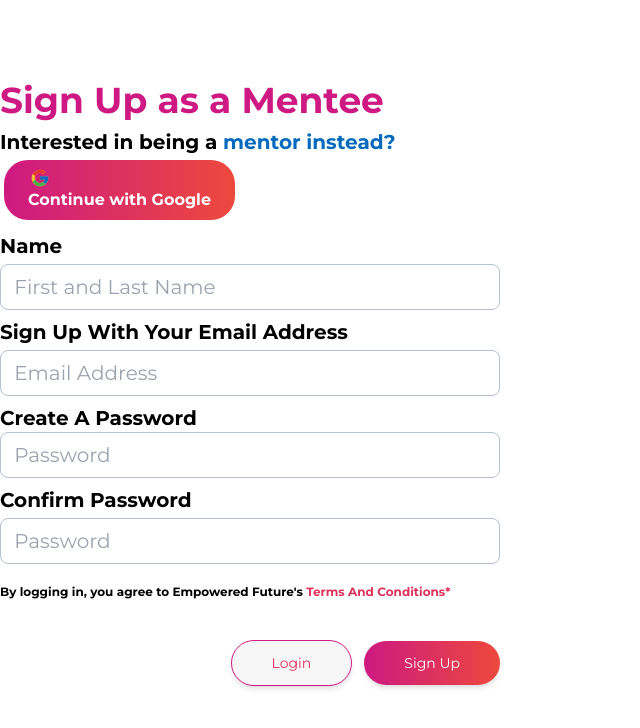
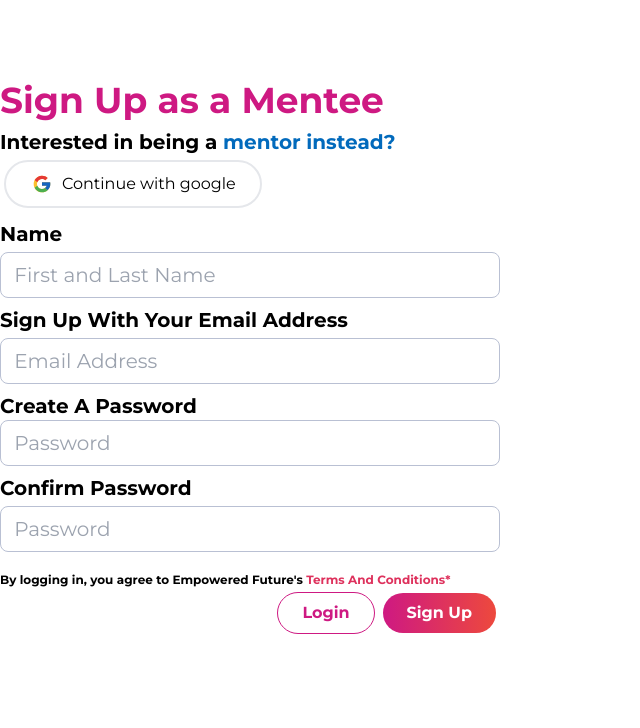
Before and after one commit to JasonXB/EF_Clone, a Next.js app: page /DevTest/SignUpFormMentee in a window 1280 px wide. Shown: the top 728 px of the page, without its empty margins (0-640 px from the left). Built offline with nearby package versions, Linux system fonts and the light colour scheme; what tw-elements would draw is missing.

Commit message:
Change password validation to at least one upper letter, on lower letter, one number, one special character and at lest 8 character long.Change name validation can contain hyphen.Sign up mentee form component now in DevTest folder, add this component into auth/signup.tsx file.

```diff
--- a/pages/DevTest/SignUpFormMentee.tsx
+++ b/pages/DevTest/SignUpFormMentee.tsx
@@ -21,8 +21,8 @@ const SignUpFormMentee = () => {
 
         if ( name === "" ) {
             setNameError("*Please enter your name");
-        } else if ( !name.match(/^[A-Za-z\s]*$/) ) {
-            setNameError("*Please enter a valid name(Letters only)");
+        } else if ( !name.match(/^[a-zA-Z].*(-[a-zA-Z]*)?$/) ) {
+            setNameError("*Please enter a valid name(only letters and hyphens allowed)");
         } else {
             setNameError("");
         }
@@ -48,10 +48,10 @@ const SignUpFormMentee = () => {
             setConfirmPasswordError("");
         }
 
-        if ( password.match(/^(?=.*[A-Za-z])(?=.*\d)[A-Za-z\d]{8,}$/) ) {
+        if ( password.match(/^(?=.*[a-z])(?=.*[A-Z])(?=.*\d)(?=.*[@$!%*?&])[A-Za-z\d@$!%*?&]{8,}$/) ) {
             setPasswordValidation("");
         } else {
-            setPasswordValidation("*Password must contain 8 characters, 1 letter and 1 number");
+            setPasswordValidation("*Password must contain 8 characters, one uppercase letter, one lowercase letter, 1 number and one special character(@$!%*?&)");
         }
 
         // Create a new user
@@ -74,7 +74,7 @@ const SignUpFormMentee = () => {
     }
 
     const redirect = () => {
-        router.push("/login");
+        router.push("/auth/login");
     }
     return (
         <div className="container pb-10 my-20">
@@ -85,7 +85,15 @@ const SignUpFormMentee = () => {
                     <h1 className="text-4xl font-bold text-secondary-1">Sign Up as a Mentee</h1>
                     {/* Not sure the route for mentor sign up page, should be changed later */}
                     <h2 className="mt-2 text-xl">Interested in being a <a href="/signUpMentor" className="font-bold text-primary-1">mentor instead?</a></h2>
-                    <Button variant="primary" icon="google" clickHandler={() => console.log('Will be updated to make request function')}>Continue with Google</Button>
+                    <Button
+                      variant="tertiary"
+                      icon="google"
+                      clickHandler={() =>
+                        console.log('will be updated to make a request function')
+                      }
+                      >
+                      Continue with google
+                    </Button>
                     <form className="relative">
                         <div className="flex flex-col">
                             <label className="mt-2 text-xl font-bold">Name</label>
@@ -110,8 +118,20 @@ const SignUpFormMentee = () => {
                         {/* Need the route for Terms And Conditions*/}
                         <h3 className="mt-5 text-xs font-bold">By logging in, you agree to Empowered Future's <a href="" className="text-secondary-2">Terms And Conditions*</a></h3>
                         <div className="absolute right-0 -bottom-15">
-                            <button className="px-10 py-3 mt-10 text-sm border border-solid rounded-full shadow-md text-secondary-2 bg-light border-secondary-1" onClick={redirect}>Login</button>
-                            <button type="submit" className="px-10 py-3 ml-3 mr-0 text-sm text-white rounded-full shadow-md font-montserrat bg-gradient-to-r from-secondary-1 to-tertiary-2" onClick={handleSubmit}>Sign Up</button>
+                            {/* <button className="px-10 py-3 mt-10 text-sm border border-solid rounded-full shadow-md text-secondary-2 bg-light border-secondary-1" onClick={redirect}>Login</button>
+                            <button type="submit" className="px-10 py-3 ml-3 mr-0 text-sm text-white rounded-full shadow-md font-montserrat bg-gradient-to-r from-secondary-1 to-tertiary-2" onClick={handleSubmit}>Sign Up</button> */}
+                            <Button
+                                variant="secondary"
+                                clickHandler={redirect}
+                                >
+                                Login
+                            </Button>
+                            <Button
+                                variant="primary"
+                                clickHandler={handleSubmit}
+                                >
+                                Sign Up
+                            </Button>
                         </div>
                     </form>
                 </div>
--- a/pages/auth/signup.tsx
+++ b/pages/auth/signup.tsx
@@ -1,7 +1,7 @@
 import type { NextPage } from 'next';
 import Head from 'next/head';
-
-
+import Layout from '../../src/components/Layout';
+import SignUpFormMentee from '../DevTest/SignUpFormMentee';
 
 const signup: NextPage = ({}) => {
   return (
@@ -10,22 +10,13 @@ const signup: NextPage = ({}) => {
         <title>Empowered Futures - Sign up</title>
         <link rel="icon" href="/favicon.ico" />
       </Head>
-      <h1>Sign up placeholder</h1>
-      {/* Sign Up */}
 
-      {/* Name + input */}
+      <Layout>
 
-      {/* Sign up with your email address + input */}
+        <SignUpFormMentee />
+      </Layout>
 
-      {/* Create a password + input */}
 
-      {/* Confirm password + input */}
-
-      {/* Link to terms and conditions */}
-
-      {/* Sign up button */}
-
-      {/* Footer */}
     </div>
 
 
```
